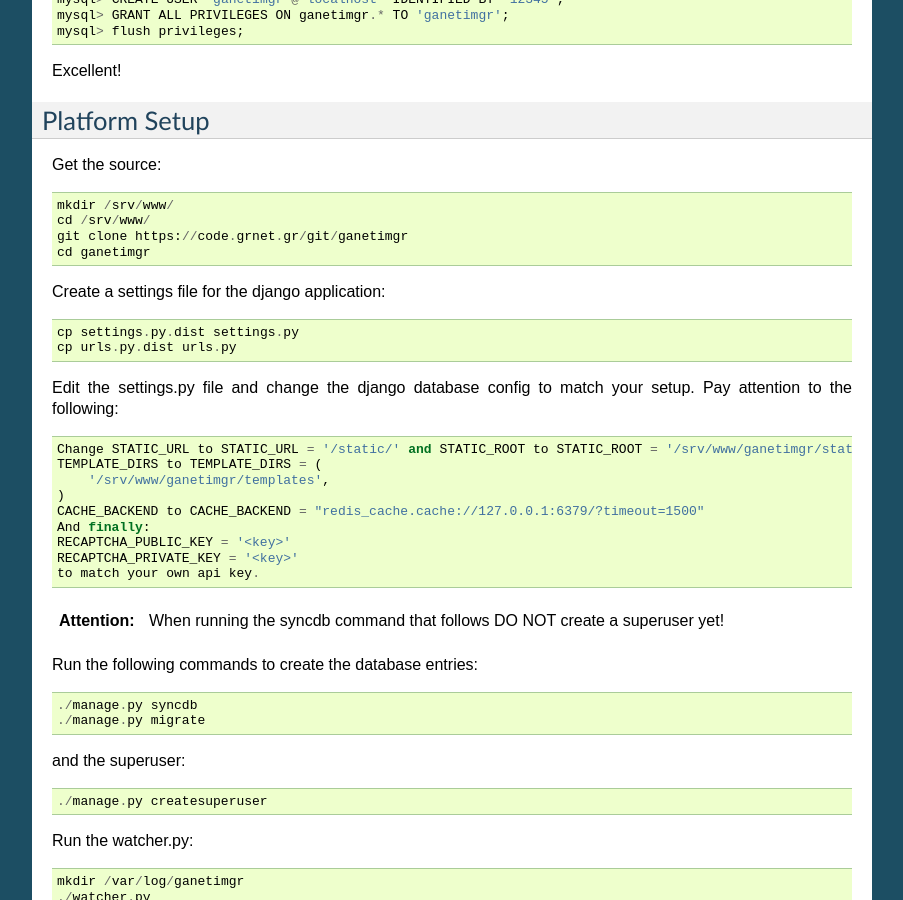
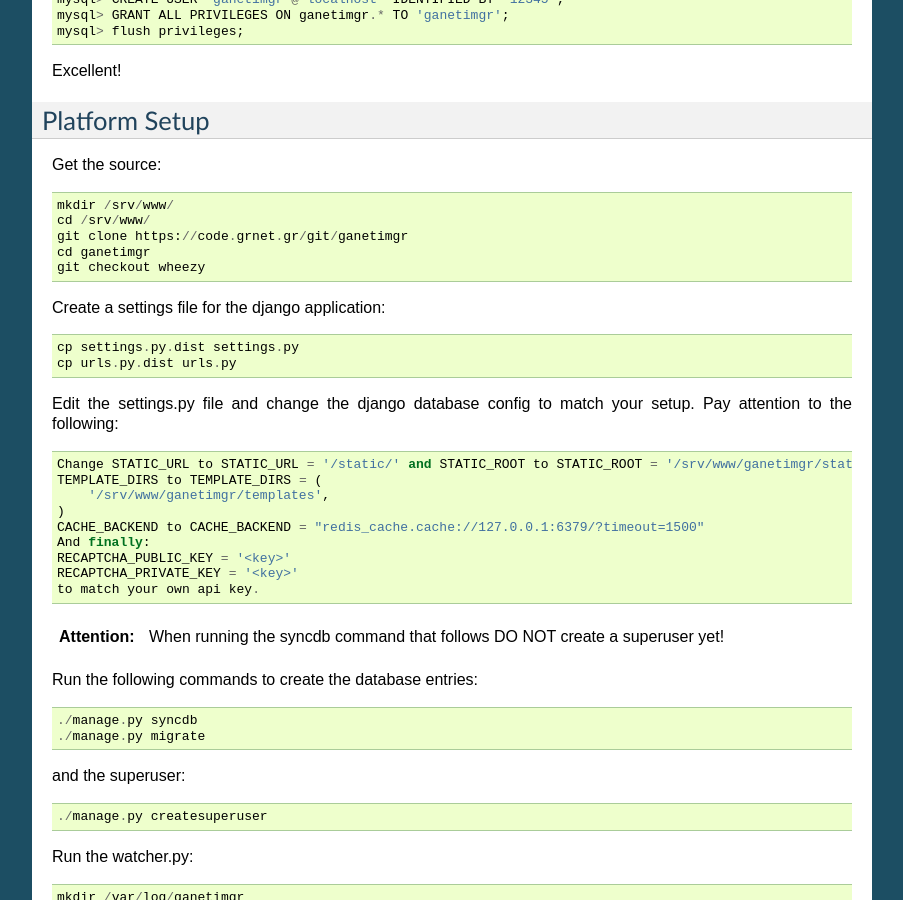
Before and after one commit to grnet/ganetimgr, a Sphinx documentation site: the page built from docs/source/install.rst, in a window 1280 px wide and 900 px high, scrolled down 542 px. Shown: the whole window, without its empty margins (198-1101 px from the left). Built offline with Sphinx 7.4.7, drawn with Linux system fonts in a browser that asks for light colours.

Commit message:
A minor fix

```diff
--- a/docs/source/install.rst
+++ b/docs/source/install.rst
@@ -41,6 +41,7 @@ Get the source::
     cd /srv/www/
     git clone https://code.grnet.gr/git/ganetimgr
     cd ganetimgr
+    git checkout wheezy
 
 Create a settings file for the django application::
 
```
